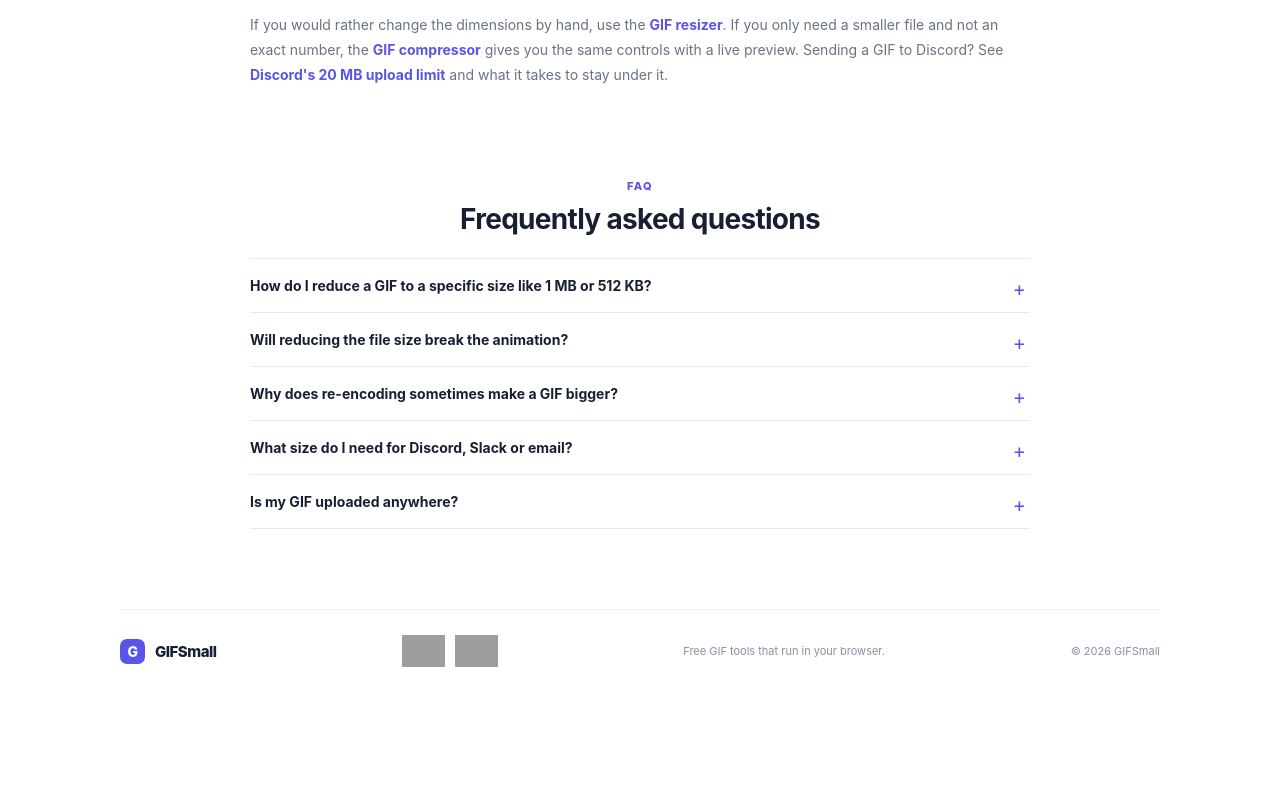
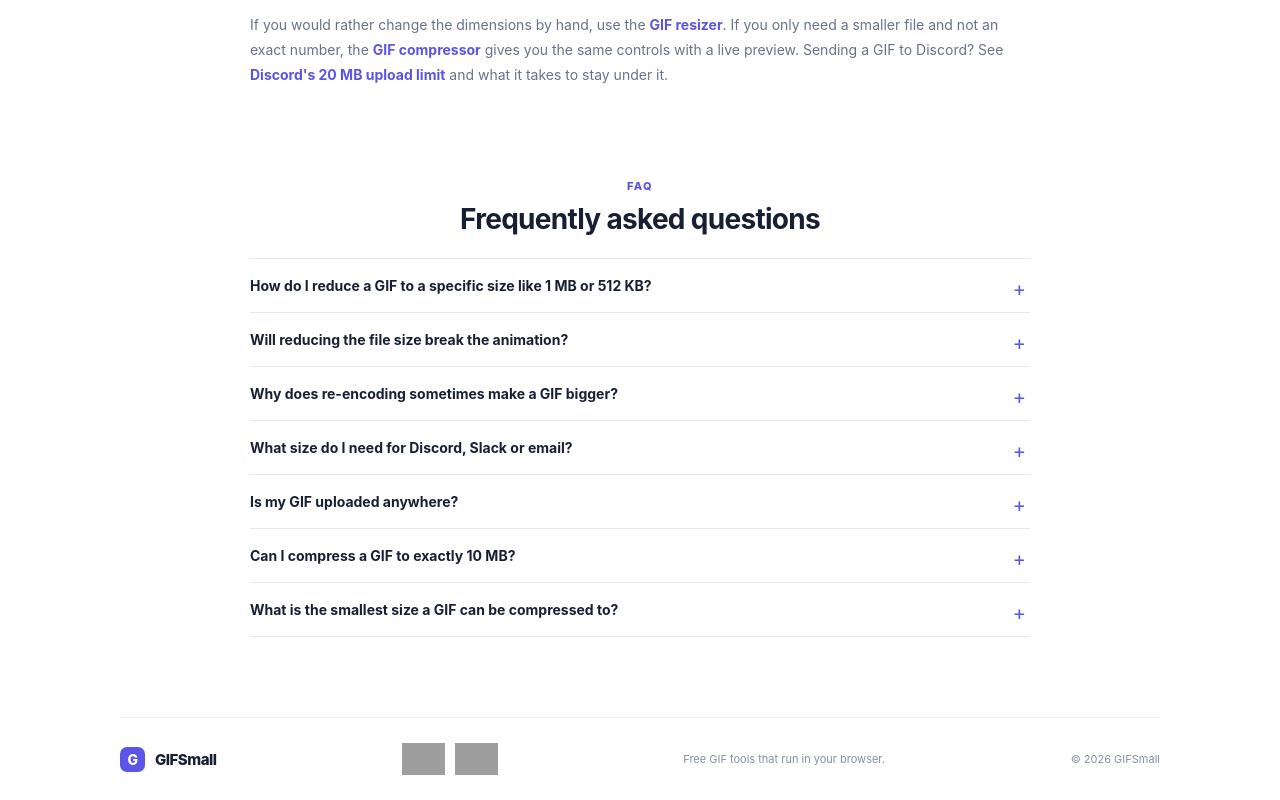
Before and after one commit to syz996/gifsmall, a Next.js app: page /reduce-gif-size in a window 1280 px wide. Shown: the part 2869-3669 px from the top of the page. Before the commit the page ends 3561 px from the top, so only its background shows below. Built offline with nearby package versions, Linux system fonts and the light colour scheme; grey boxes are pictures that could not be loaded.

Commit message:
Update FAQ section with GIF compression details
Added FAQs about GIF compression limits and sizes.

```diff
--- a/app/reduce-gif-size/page.tsx
+++ b/app/reduce-gif-size/page.tsx
@@ -25,6 +25,14 @@ const FAQS = [
   {
     q: 'Is my GIF uploaded anywhere?',
     a: 'No. The file is decoded and re-encoded in your browser with a Web Worker, so it never leaves your device and the tool keeps working offline once loaded.',
+  },
+  {
+    q: "Can I compress a GIF to exactly 10 MB?",
+    a: "Yes — type 10000 in the size field. The tool treats the number as a hard ceiling in kilobytes and stops at the first encode that fits, so the result lands just under 10 MB rather than exactly on it. Anything close to the line is fine for email, forums and Discord; uploads that are checked to the byte are safer at 9.5 MB.",
+  },
+  {
+    q: "What is the smallest size a GIF can be compressed to?",
+    a: "It depends on the frame count and dimensions rather than on the tool. A short, small GIF can reach 100 KB or less; a long animation at full size will bottom out far above 512 KB no matter which palette setting you choose. When the tool cannot reach your target, resize the dimensions first and compress the smaller file again.",
   },
 ];
 
```
